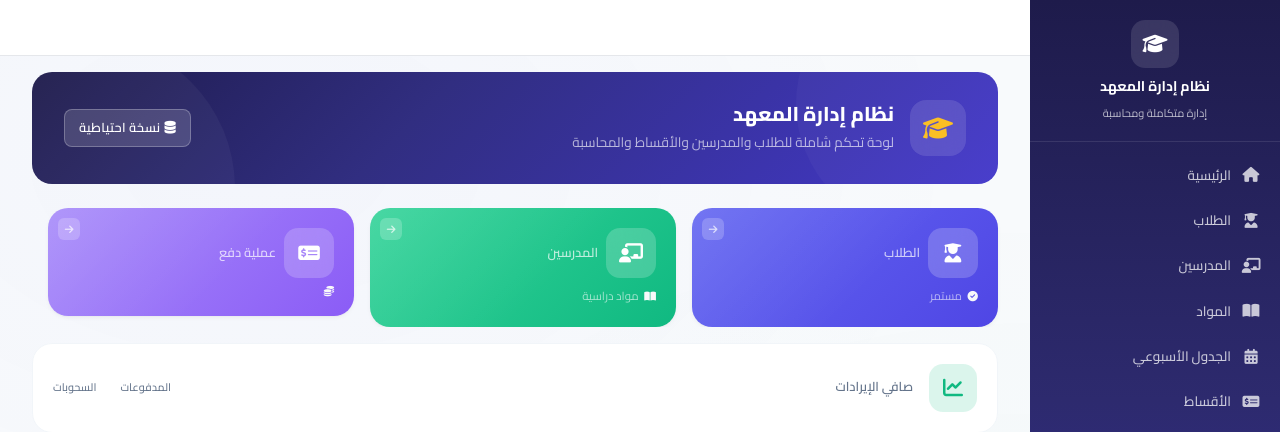
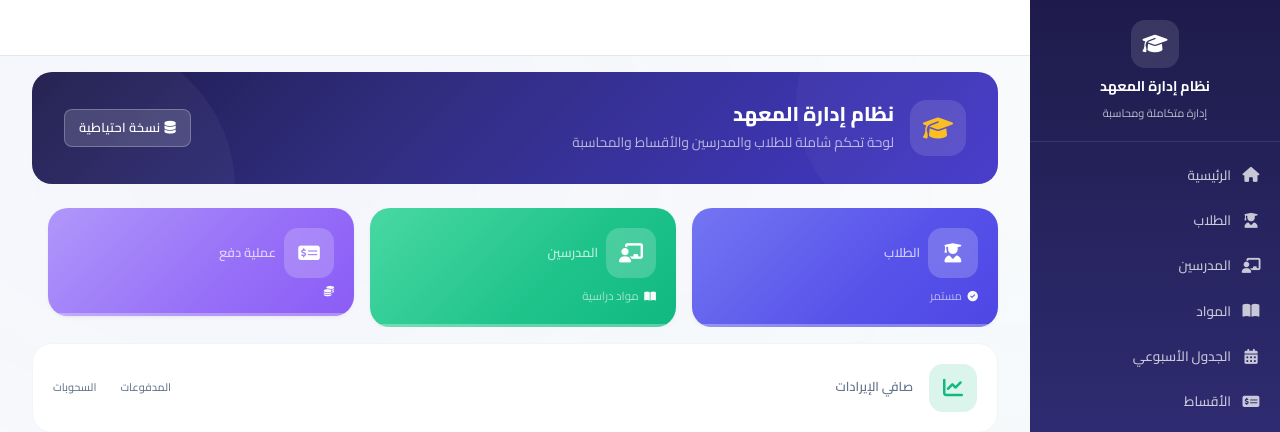
Before and after one commit to Hussam9329/institute_web_system, a Python web app: template templates/index.html in a window 1280 px wide. Shown: the top 432 px of the page. Run offline with Jinja, Linux system fonts and the light colour scheme; the template is opened without the code that fills it, so the values that code supplies are empty.

Commit message:
Make dashboard stat cards fully clickable - remove small arrow, add bottom bar hint and enhanced hover effects

```diff
--- a/templates/index.html
+++ b/templates/index.html
@@ -70,10 +70,15 @@
     color: white;
 }
 .dash-stats .stat-card:hover {
-    transform: translateY(-3px);
-    box-shadow: 0 8px 25px rgba(0,0,0,0.2);
+    transform: translateY(-4px) scale(1.02);
+    box-shadow: 0 12px 30px rgba(0,0,0,0.25);
     text-decoration: none;
     color: white;
+    filter: brightness(1.08);
+}
+.dash-stats .stat-card:active {
+    transform: translateY(-1px) scale(0.98);
+    filter: brightness(0.95);
 }
 .dash-stats .stat-card .card-body {
     padding: 1.25rem;
@@ -82,25 +87,20 @@
 .dash-stats .stat-card .stat-detail span {
     color: inherit;
 }
-.dash-stats .stat-card .stat-go {
+/* Click indicator - bottom bar */
+.dash-stats .stat-card .stat-click-hint {
     position: absolute;
-    top: 10px;
-    left: 10px;
-    width: 22px;
-    height: 22px;
-    background: rgba(255,255,255,0.2);
-    border-radius: 6px;
-    display: flex;
-    align-items: center;
-    justify-content: center;
-    font-size: 10px;
-    color: rgba(255,255,255,0.7);
+    bottom: 0;
+    left: 0;
+    right: 0;
+    height: 3px;
+    background: rgba(255,255,255,0.3);
+    border-radius: 0 0 var(--radius-xl) var(--radius-xl);
     transition: all 0.2s;
 }
-.dash-stats .stat-card:hover .stat-go {
-    background: rgba(255,255,255,0.35);
-    color: white;
-    transform: translateX(-2px);
+.dash-stats .stat-card:hover .stat-click-hint {
+    height: 5px;
+    background: rgba(255,255,255,0.6);
 }
 .dash-stats .stat-card {
     position: relative;
@@ -538,7 +538,7 @@
         <!-- الطلاب -->
         <div class="col-6 col-md-4 dash-animate dash-delay-1">
             <a href="/students" class="card stat-card bg-gradient-blue text-white">
-                <span class="stat-go"><i class="fas fa-arrow-left"></i></span>
+                <span class="stat-click-hint"></span>
                 <div class="card-body">
                     <div class="d-flex align-items-center gap-2 mb-2">
                         <div class="stat-icon">
@@ -565,7 +565,7 @@
         <!-- المدرسين -->
         <div class="col-6 col-md-4 dash-animate dash-delay-2">
             <a href="/teachers" class="card stat-card bg-gradient-emerald text-white">
-                <span class="stat-go"><i class="fas fa-arrow-left"></i></span>
+                <span class="stat-click-hint"></span>
                 <div class="card-body">
                     <div class="d-flex align-items-center gap-2 mb-2">
                         <div class="stat-icon">
@@ -587,7 +587,7 @@
         <!-- المدفوعات -->
         <div class="col-6 col-md-4 dash-animate dash-delay-3">
             <a href="/payments" class="card stat-card bg-gradient-purple text-white">
-                <span class="stat-go"><i class="fas fa-arrow-left"></i></span>
+                <span class="stat-click-hint"></span>
                 <div class="card-body">
                     <div class="d-flex align-items-center gap-2 mb-2">
                         <div class="stat-icon">
```
